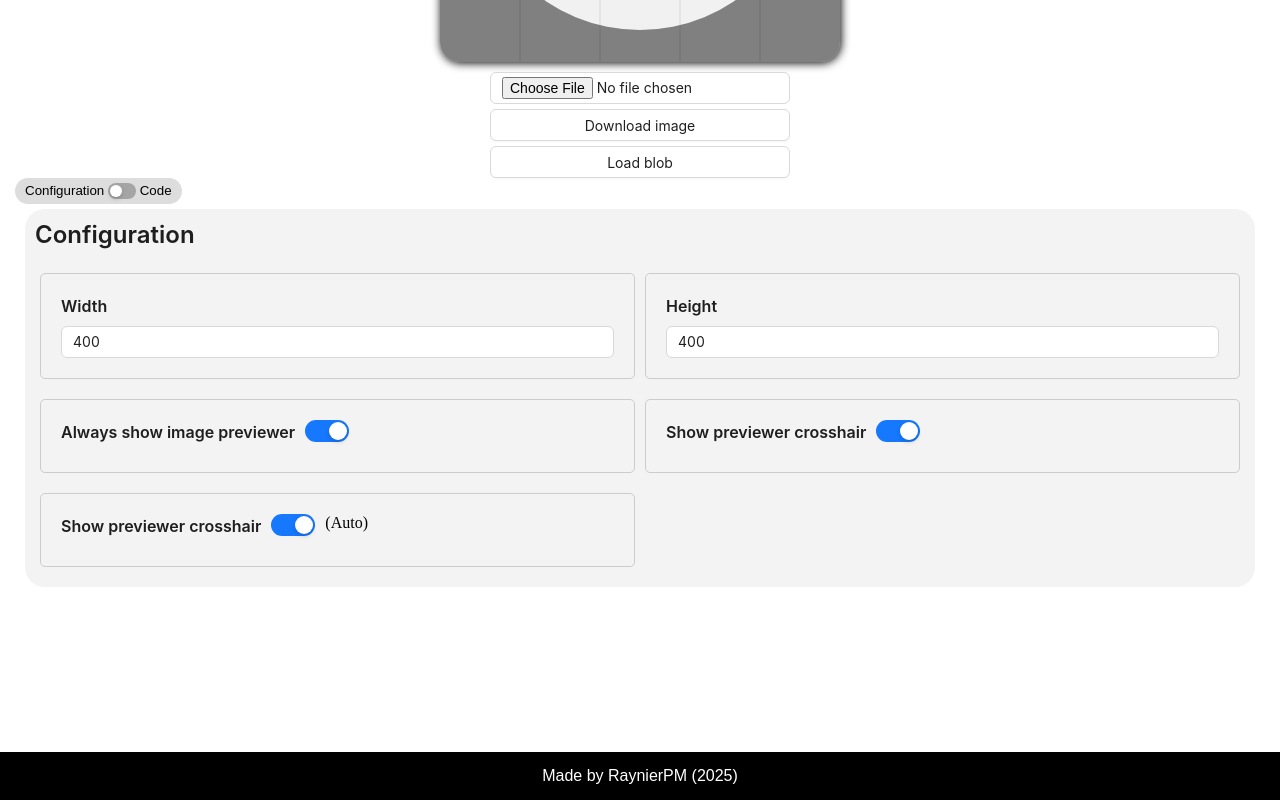
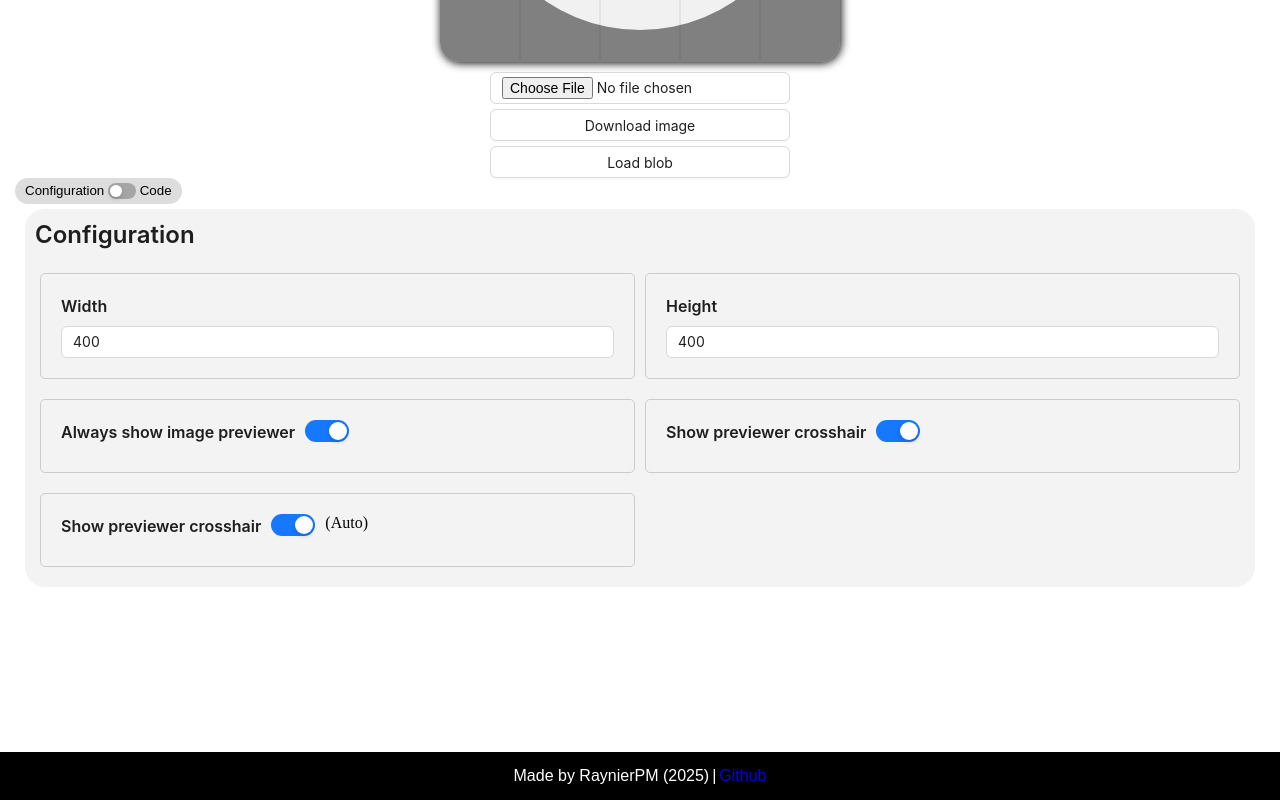
Before and after one commit to RaynierPM/nidea-react-image-previewer-page, a React (Vite) app: page / in a window 1280 px wide. Shown: the part 575-1375 px from the top of the page. Built offline with nearby package versions, Linux system fonts and the light colour scheme.

Commit message:
Adding github on footer

```diff
--- a/src/App.jsx
+++ b/src/App.jsx
@@ -213,8 +213,22 @@ function App() {
           )}
         </ImagePreviewer>
       </main>
-      <footer>
-        <p>Made by RaynierPM (2025)</p>
+      <footer
+        style={{
+          display: "flex",
+          gap: "3px",
+          justifyContent: "center",
+        }}
+      >
+        <p>Made by RaynierPM (2025)</p> |{" "}
+        <a
+          style={{
+            textDecoration: "none",
+          }}
+          href="https://github.com/RaynierPM/react-image-previewer"
+        >
+          Github
+        </a>
       </footer>
     </>
   );
```
